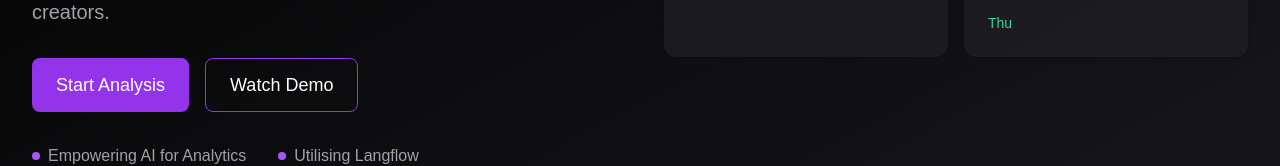
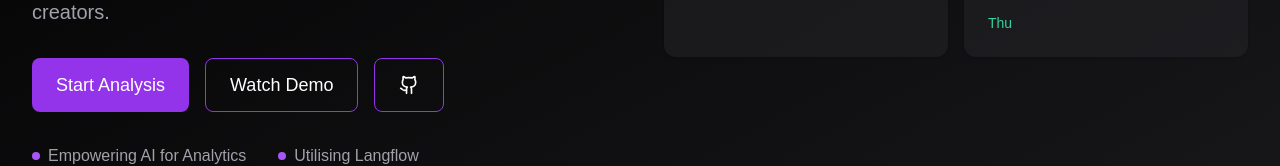
Before and after one commit to Suzzit6/SupaHackathon, a Next.js app in the folder Social-Media-Analysis/: page / in a window 1280 px wide. Shown: the part 411-577 px from the top of the page. Built offline with nearby package versions, Linux system fonts and the light colour scheme.

Commit message:
Added Github Link

```diff
--- a/Social-Media-Analysis/src/components/HeroSection.tsx
+++ b/Social-Media-Analysis/src/components/HeroSection.tsx
@@ -2,6 +2,7 @@
 import React from "react";
 import { useRouter } from "next/navigation";
 import { Card, CardContent } from "@/components/ui/card";
+import { Github } from "lucide-react"; // Import the Github icon
 
 interface MetricCardProps {
   title: string;
@@ -46,6 +47,11 @@ const HeroSection = () => {
     window.open("https://youtu.be/7-7wMHZOAyA", "_blank");
   };
 
+  const handleOpenGitHub = () => {
+    // Open the GitHub link in a new tab
+    window.open("https://github.com/dmelloaries/SupaHackathon", "_blank");
+  };
+
   return (
     <div className="relative bg-gradient-to-br from-black to-zinc-900">
       <div className="max-w-7xl mx-auto px-8 py-24">
@@ -72,6 +78,12 @@ const HeroSection = () => {
                 onClick={handleWatchDemo} // Add onClick handler for Watch Demo
               >
                 Watch Demo
+              </button>
+              <button
+                className="flex items-center gap-2 border border-purple-600 text-white px-6 py-3 rounded-lg text-lg font-medium hover:bg-purple-600/10 hover:shadow-lg hover:shadow-purple-500/20 transition-all duration-300 ease-in-out transform hover:scale-105"
+                onClick={handleOpenGitHub} // Add onClick handler for GitHub
+              >
+                <Github size={20} /> {/* Add GitHub icon */}
               </button>
             </div>
             <div className="flex gap-8">
```
